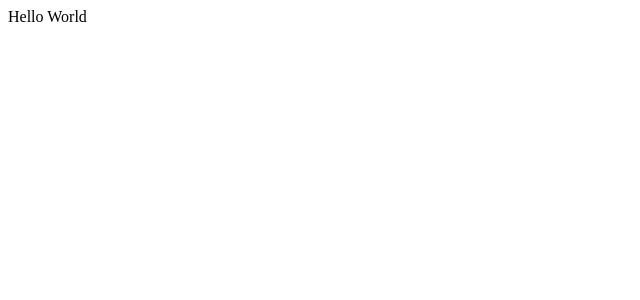
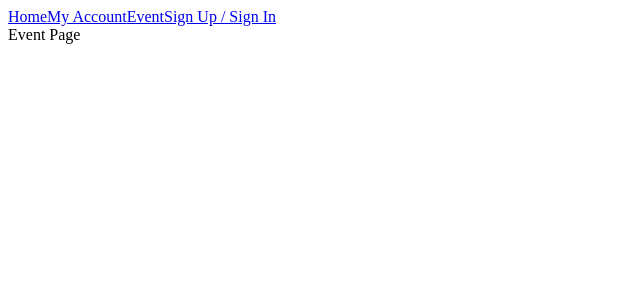
Before and after one commit to hlaaggr/events-calendar, a React (Create React App) app in the folder ui/: page /event in a window 1280 px wide. Shown: the top 300 px of the page, without its empty margins (0-640 px from the left). Built offline with nearby package versions, Linux system fonts and the light colour scheme.

Commit message:
basic routes

```diff
--- a/ui/src/App.jsx
+++ b/ui/src/App.jsx
@@ -6,12 +6,36 @@ import {
   Link
 } from "react-router-dom";
 
+import {
+  Home,
+  Event,
+  Auth,
+  User,
+} from './pages/';
+
 const App = () => {
   return (
     <Router>
-      <div className="App">
-          Hello World
-      </div>
+      <nav>
+        <Link to="/">Home</Link>
+        <Link to="/user">My Account</Link>
+        <Link to="/event">Event</Link>
+        <Link to="/auth">Sign Up / Sign In</Link>
+      </nav>
+      <Switch>
+        <Route exact path="/user">
+          <User />
+        </Route>
+        <Route path="/event">
+          <Event />
+        </Route>
+        <Route path="/auth">
+          <Auth />
+        </Route>
+        <Route path="/">
+          <Home />
+        </Route>
+      </Switch>
     </Router>
   );
 }
--- /dev/null
+++ b/ui/src/pages/Auth.jsx
@@ -0,0 +1,19 @@
+import React from 'react';
+import PropTypes from 'prop-types';
+
+
+const Auth = () => {
+  return (
+    <div>
+      Auth Page
+    </div>
+  );
+};
+
+
+Auth.propTypes = {
+
+};
+
+
+export default Auth;
--- /dev/null
+++ b/ui/src/pages/Event.jsx
@@ -0,0 +1,18 @@
+import React from 'react';
+import PropTypes from 'prop-types';
+
+
+const Event = () => {
+  return (
+    <div>
+      Event Page
+    </div>
+  );
+};
+
+
+Event.propTypes = {
+
+};
+
+export default Event;
--- /dev/null
+++ b/ui/src/pages/Home.jsx
@@ -0,0 +1,19 @@
+import React from 'react';
+import PropTypes from 'prop-types';
+
+
+const Home = () => {
+  return (
+    <div>
+      Home Page
+    </div>
+  );
+};
+
+
+Home.propTypes = {
+
+};
+
+
+export default Home;
--- /dev/null
+++ b/ui/src/pages/User.jsx
@@ -0,0 +1,19 @@
+import React from 'react';
+import PropTypes from 'prop-types';
+
+
+const User = () => {
+  return (
+    <div>
+      User Page
+    </div>
+  );
+};
+
+
+User.propTypes = {
+
+};
+
+
+export default User;
--- /dev/null
+++ b/ui/src/pages/index.js
@@ -0,0 +1,4 @@
+export { default as Home } from './Home';
+export { default as Auth } from './Auth';
+export { default as User } from './User';
+export { default as Event } from './Event';
```
